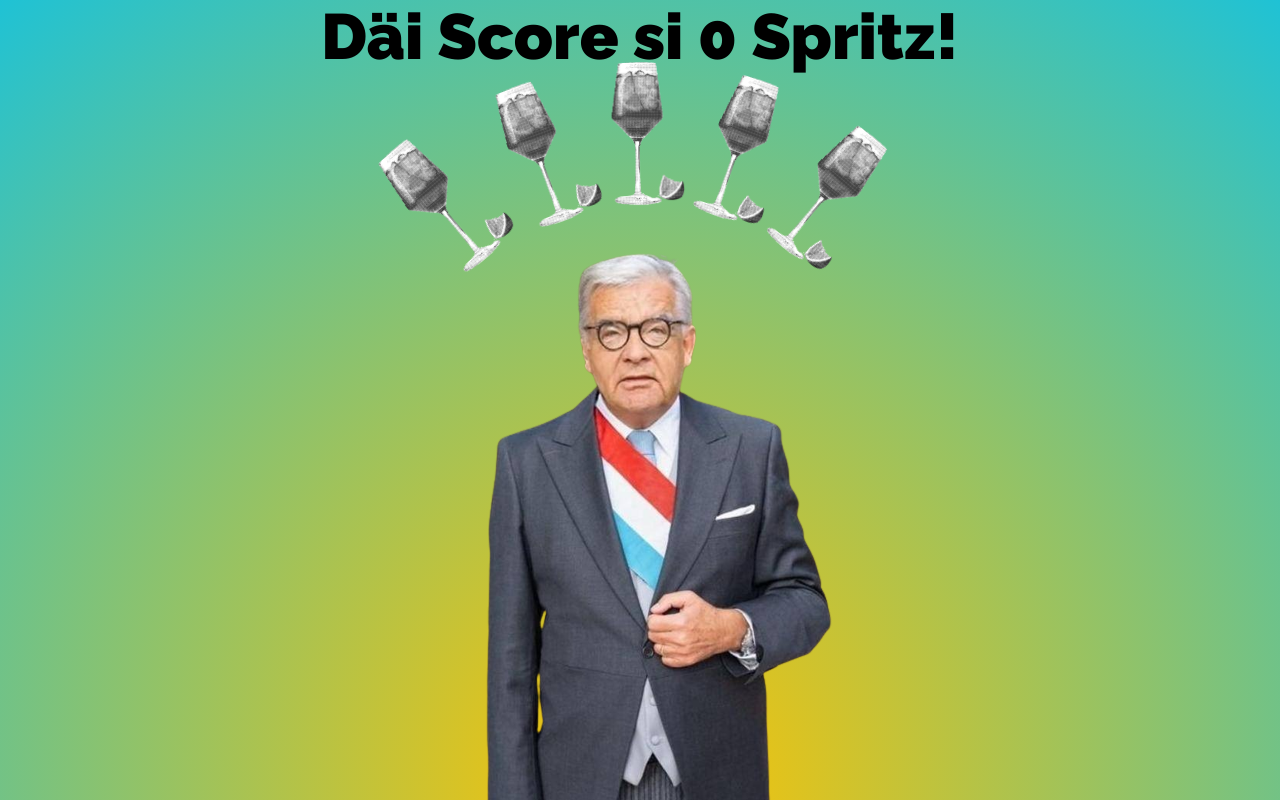
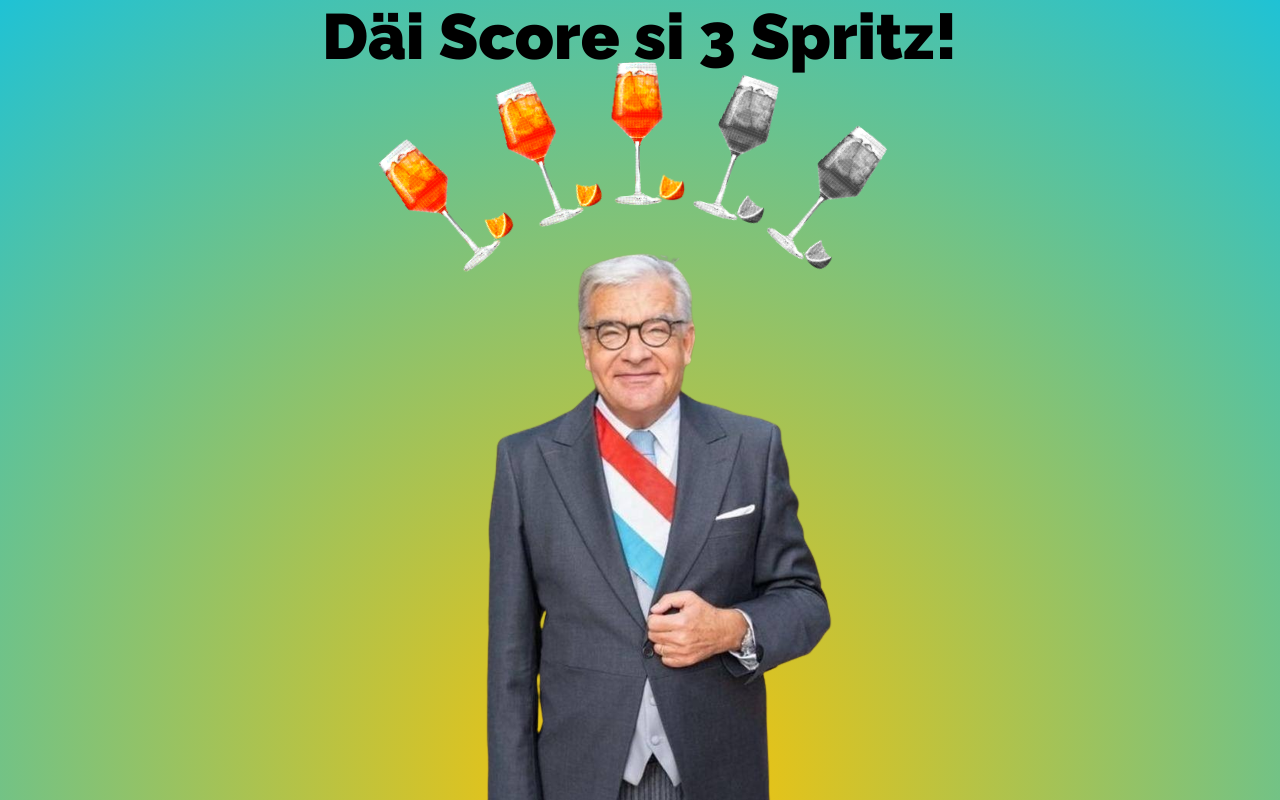
Before and after one commit to fedus/mosar-oder-net, a SvelteKit app: page /play/finish in a window 1280 px wide. Built offline with nearby package versions, Linux system fonts and the light colour scheme.

Commit message:
feat: anim

```diff
--- a/src/routes/play/finish/+page.svelte
+++ b/src/routes/play/finish/+page.svelte
@@ -1,11 +1,14 @@
 <script lang="ts">
     import { onMount } from 'svelte';
+    import { writable } from 'svelte/store'; //debug
     import Mosavatar from '$lib/components/mosavatar.svelte';
     import aperol from "$lib/assets/mosavatars/aperol.png";
 
     import { gameStateStore } from '$lib/stores/game-state';
 
-    const { score, rounds } = gameStateStore;
+    const { /*score,*/ rounds } = gameStateStore;
+
+    let score = writable(3); //debug
 
     let ready = false;
 
@@ -23,7 +26,7 @@
         <div class="score-aperol">
             {#each [...Array(5).keys()] as idx}
                 {@const className = `score-${idx + 1}`}
-                <img src={aperol} class={`aperol ${ready ? className : ''}`} class:inactive={idx + 1 > $score} alt="Aperol Spritz">
+                <img src={aperol} class={`aperol ${ready ? className : ''}`} class:active={ready && (idx + 1 <= $score)} alt="Aperol Spritz">
             {/each}
         </div>
         <div class="mosavatar">
@@ -59,38 +62,40 @@
                 .aperol {
                     position: absolute;
                     left: 50%;
+                    filter: grayscale(100%);
                     transform: translateX(-50%) translateY(50px);
                     width: 100px;
 
-                    transition: transform 1s;
+                    transition: transform 0.5s, filter 1s;
                 }
 
                 .score-1 {
                     transform: translateX(-250%) translateY(-100px) rotate(-40deg);
+                    transition-delay: 0s, 1.7s;
                 }
 
                 .score-2 {
                     transform: translateX(-150%) translateY(-150px) rotate(-20deg);
-                    transition-delay: .3s;
+                    transition-delay: .3s, 2s;
                 }
 
                 .score-3 {
                     transform: translateX(-50%) translateY(-170px);
-                    transition-delay: .6s;
+                    transition-delay: .6s, 2.3s;
                 }
 
                 .score-4 {
                     transform: translateX(50%) translateY(-155px) rotate(20deg);
-                    transition-delay: .9s;
+                    transition-delay: .9s, 2.6s;
                 }
 
                 .score-5 {
                     transform: translateX(140%) translateY(-110px) rotate(40deg);
-                    transition-delay: 1.2s;
+                    transition-delay: 1.2s, 2.9s;
                 }
 
-                .inactive {
-                    filter: grayscale(100%);
+                .active {
+                    filter: unset;
                 }
             }
 
```
